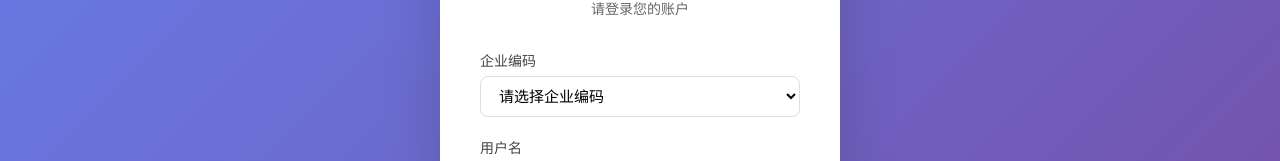
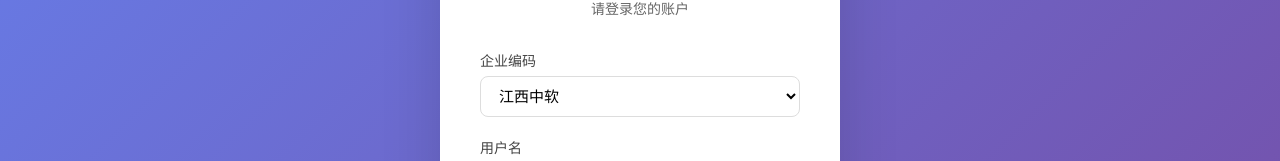
Before and after one commit to LouisBoBo/pythonProject_zr_aicoding, a Vue app in the folder frontend/: page /login in a window 1280 px wide. Shown: the part 248-409 px from the top of the page. Built offline with nearby package versions, Linux system fonts and the light colour scheme.

Commit message:
fix(login): 企业编码下拉默认选中江西中软
移除占位选项，打开登录页即默认选中「江西中软」，满足必选且可切换的交互要求。

Co-authored-by: LouisBoBo <LouisBoBo@users.noreply.github.com>

```diff
--- a/frontend/src/views/LoginView.vue
+++ b/frontend/src/views/LoginView.vue
@@ -12,7 +12,6 @@
             v-model="enterpriseCode"
             required
           >
-            <option value="" disabled>请选择企业编码</option>
             <option v-for="code in enterpriseOptions" :key="code" :value="code">
               {{ code }}
             </option>
@@ -62,7 +61,7 @@ const router = useRouter()
 const route = useRoute()
 
 const enterpriseOptions = ['江西中软', '前海中软']
-const enterpriseCode = ref('')
+const enterpriseCode = ref('江西中软')
 const username = ref('')
 const password = ref('')
 const error = ref('')
```
